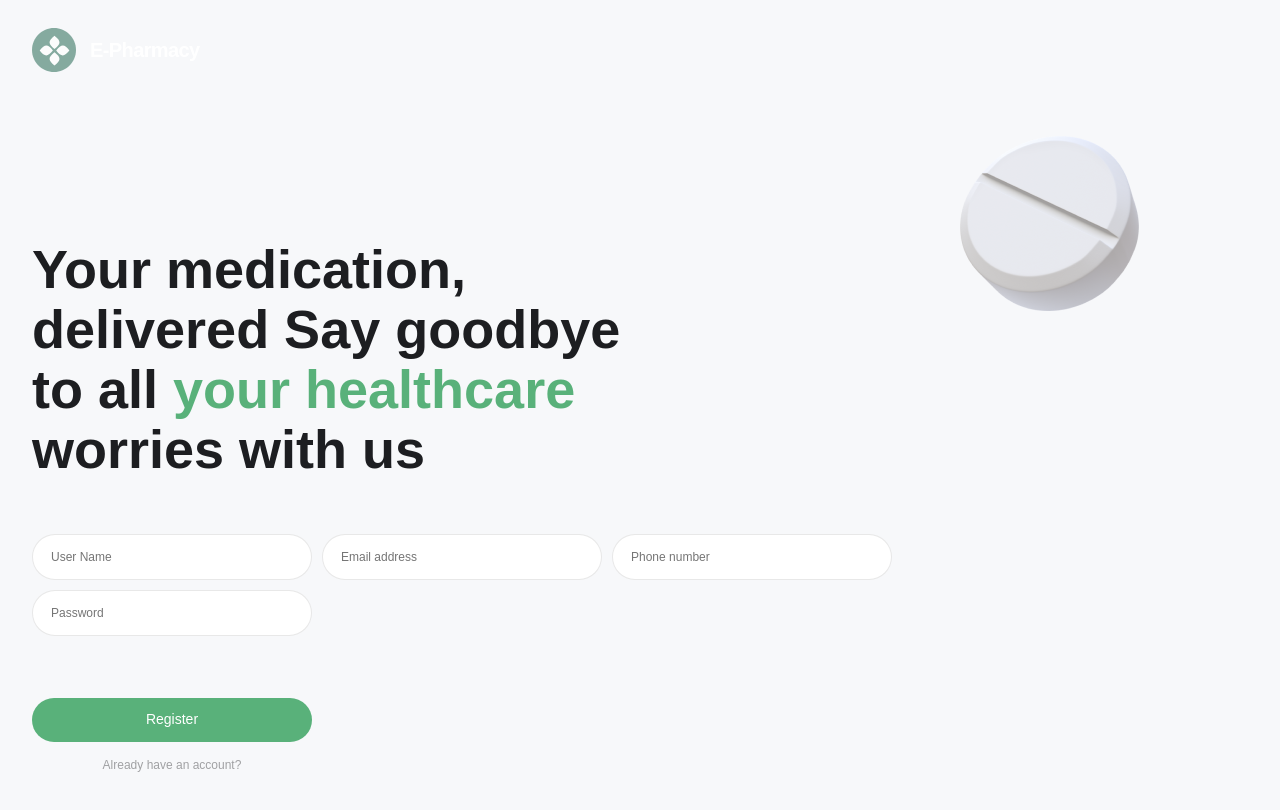
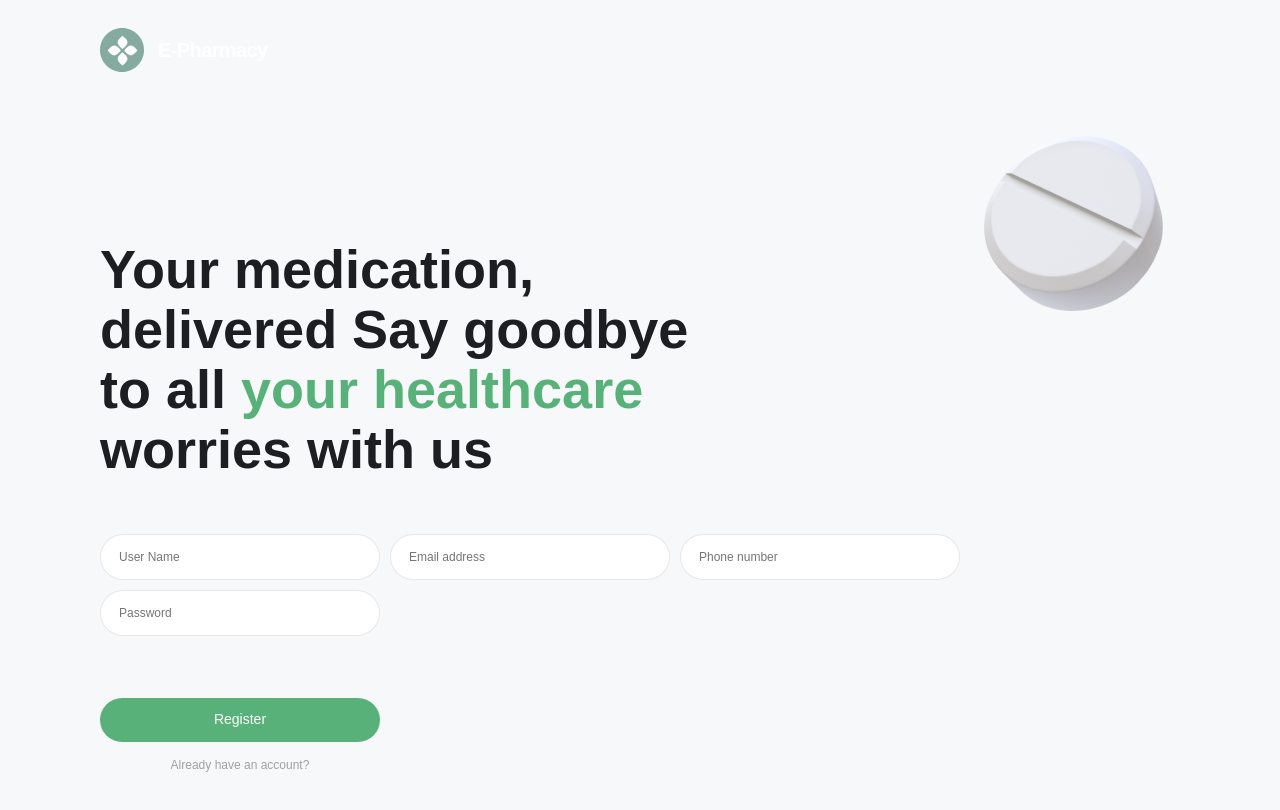
Before and after one commit to DianaKryzhanivska/E-Pharmacy, a React (Create React App) app: page /E-Pharmacy/register in a window 1280 px wide. Shown: the top 810 px of the page. Built offline with nearby package versions, Linux system fonts and the light colour scheme.

Commit message:
register page desktop

```diff
--- a/src/components/Register/Register.jsx
+++ b/src/components/Register/Register.jsx
@@ -5,6 +5,7 @@ import {
   ImgWrapper,
   InputBox,
   LogoWrapper,
+  MainWrapper,
   SubmitBtn,
   Title,
   TitleBox,
@@ -19,8 +20,8 @@ import { useMediaQuery } from "react-responsive";
 
 const Register = () => {
   const isMobile = useMediaQuery({ query: "(max-width: 767px)" });
-  const isTablet = useMediaQuery({
-    query: "(min-width: 768px) and (max-width: 1439px)",
+  const isTabletOrDesktop = useMediaQuery({
+    query: "(min-width: 768px)",
   });
   return (
     <>
@@ -28,6 +29,7 @@ const Register = () => {
         <LogoWrapper>
           <Logo />
         </LogoWrapper>
+        <MainWrapper>
           <TitleBox>
             <Title>
               Your medication, delivered Say goodbye to all{" "}
@@ -40,7 +42,7 @@ const Register = () => {
                   alt="illustration"
                 />
               )}
-            {isTablet && (
+              {isTabletOrDesktop && (
                 <img
                   srcSet={`${usualTab} 1x, ${retinaTab} 2x`}
                   alt="illustration"
@@ -60,6 +62,7 @@ const Register = () => {
               <NavLink to="/login">Already have an account?</NavLink>
             </BtnBox>
           </form>
+        </MainWrapper>
       </Container>
     </>
   );
--- a/src/components/Register/Register.styled.js
+++ b/src/components/Register/Register.styled.js
@@ -11,13 +11,29 @@ export const Container = styled(CommonContainer)`
     padding-bottom: 250px;
     padding-right: 122px;
   }
+
+  @media only screen and (min-width: 768px) {
+    padding: 28px 98px 262px 100px;
+  }
 `;
 
 export const LogoWrapper = styled.div`
+  width: 135px;
   margin-bottom: 106px;
 
   @media only screen and (min-width: 768px) {
+    width: 172px;
     margin-bottom: 168px;
+  }
+  @media only screen and (min-width: 1440px) {
+    margin-bottom: 226px;
+  }
+`;
+
+export const MainWrapper = styled.div`
+  @media only screen and (min-width: 1440px) {
+    display: flex;
+    gap: 54px;
   }
 `;
 
```
Lines whose indentation alone changed are shown as unchanged.
